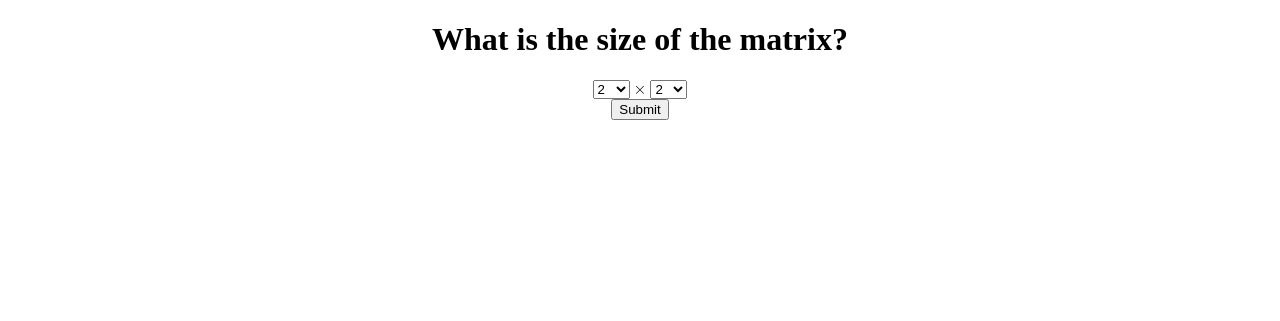
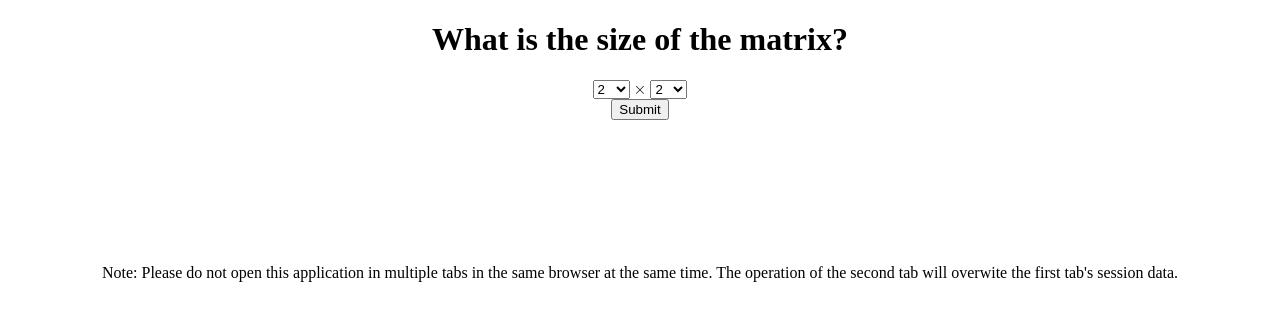
Before and after one commit to Shu-Ting-Huang/Linear-Equation-Solver-on-Django, a Django app: page / in a window 1280 px wide. Shown: the top 321 px of the page. Run offline with Django 3.2, Linux system fonts and the light colour scheme.

Commit message:
Add warning

```diff
--- a/app/templates/matrix_size_input.html
+++ b/app/templates/matrix_size_input.html
@@ -46,6 +46,10 @@
                 <option value="15">15</option>
             </select>
             <div style="text-align: center;"><input type="submit" value="Submit"></div>
+            <br><br><br><br><br><br><br><br>
+            <div>
+            Note: Please do not open this application in multiple tabs in the same browser at the same time. The operation of the second tab will overwite the first tab's session data.
+            </div>
         </form>
     </body>
 </html>
```
